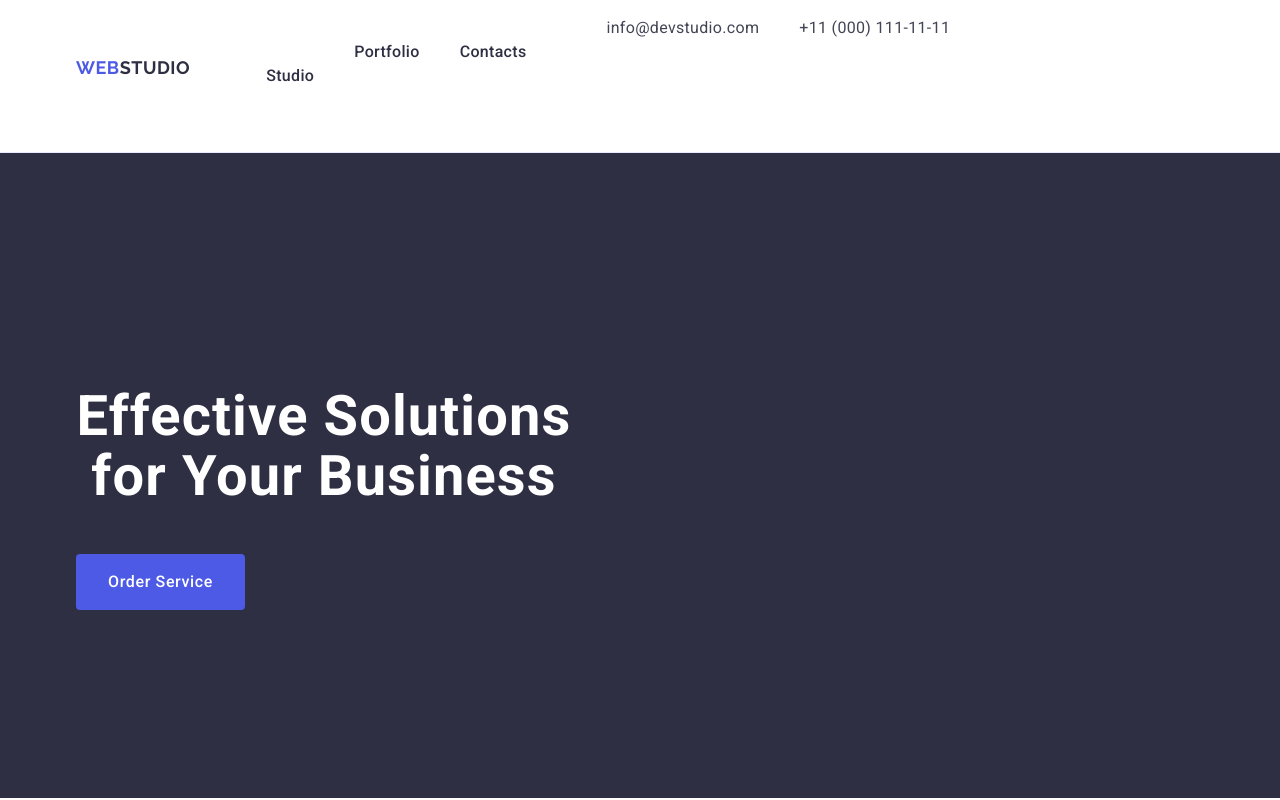
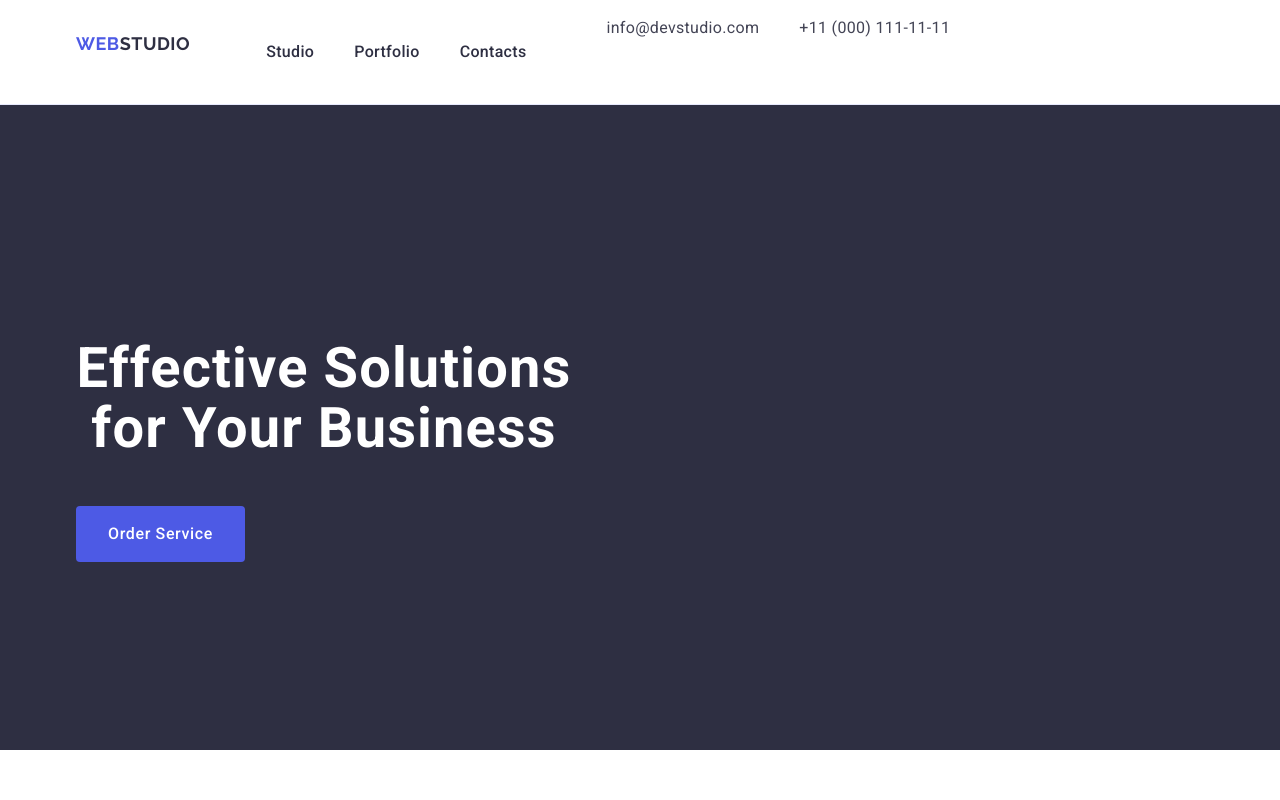
Before and after one commit to Max6711/goit-markup-hw-03, a plain HTML site: page index.html in a window 1280 px wide. Shown: the top 800 px of the page. Drawn offline with nearby package versions, Linux system fonts and the light colour scheme.

Commit message:
564735473

```diff
--- a/css/styles.css
+++ b/css/styles.css
@@ -48,15 +48,14 @@ img{
     letter-spacing: 0.02em;
     color: #2e2f42;
     text-decoration: none;
+    padding: 24px 0;
 }
 
 .header-link-item-first:hover a,
 .header-link-item-first :focus {
     color: #404bbf;
 }
-.li_header_div{
-    padding: 24px 0;
-}
+
 .header-itemsc {
     font-weight: normal;
     font-size: 16px;
--- a/index.html
+++ b/index.html
@@ -22,7 +22,7 @@
         <nav class="list-frst">
             <a href="./index.html" class="logo">Web<span class="accent-first">Studio</span></a>
             <ul class="list-scnd">
-                <div class="li_header_div"><li class="header-link-item-first"><a href="./index.html" class="header-item">Studio</a></li></div>
+                <li class="header-link-item-first"><a href="./index.html" class="header-item">Studio</a></li>
                 <li class="header-link-item-first"><a href="" class="header-item">Portfolio</a></li>
                 <li class="header-link-item-first"><a href="" class="header-item">Contacts</a></li>
             </ul>
```
